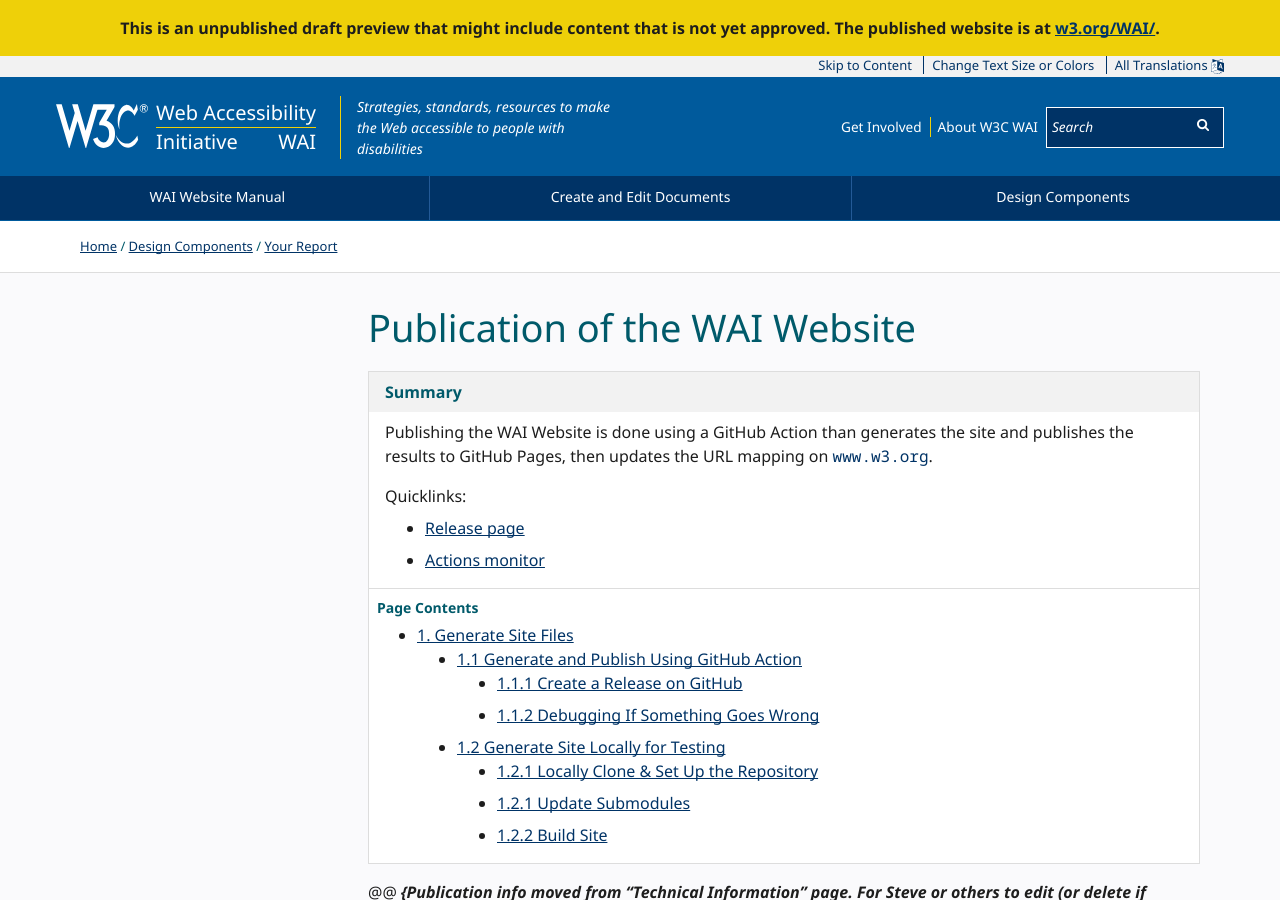
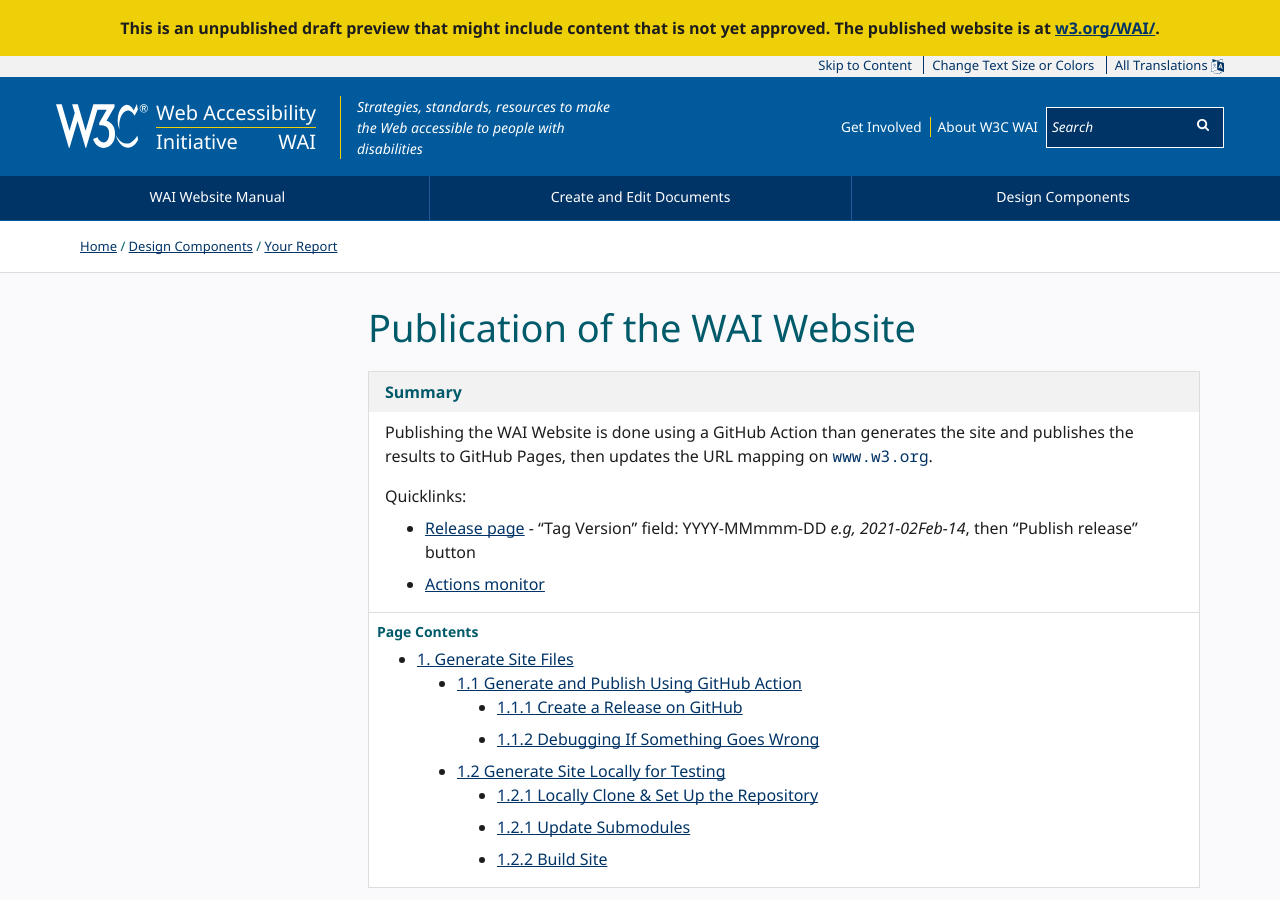
Before and after one commit to w3c/wai-website-theme, a Jekyll site: the page built from content/technical-publication.md, in a window 1280 px wide and 900 px high. Built offline with Jekyll 4.4.1, drawn with Linux system fonts in a browser that asks for light colours; cached includes are drawn as plain includes; comment, search, counter and statistics services are not loaded.

Commit message:
Update technical-publication.md

```diff
--- a/content/technical-publication.md
+++ b/content/technical-publication.md
@@ -16,7 +16,7 @@
 Publishing the WAI Website is done using a GitHub Action than generates the site and publishes the results to GitHub Pages, then updates the URL mapping on `www.w3.org`.
 
 Quicklinks:
-* [Release page](https://github.com/w3c/wai-website/releases/new)
+* [Release page](https://github.com/w3c/wai-website/releases/new) - "Tag Version" field: YYYY-MMmmm-DD _e.g, 2021-02Feb-14_, then "Publish release" button
 * [Actions monitor](https://github.com/w3c/wai-website/actions)
 
 {::nomarkdown}
```
